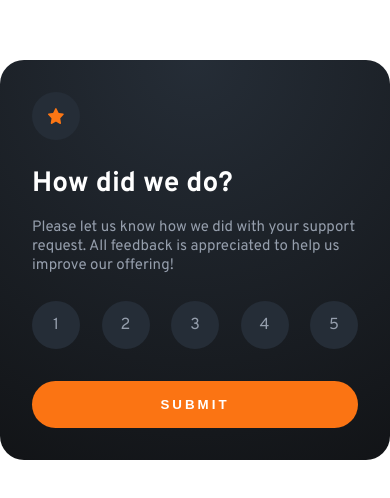
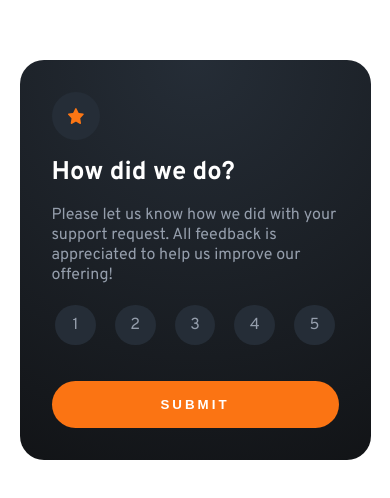
Before and after one commit to Poomcha/frontendmentor-interactiveratingcomponent, a plain HTML site: page index.html in a window 390 px wide. Shown: the part 162-660 px from the top of the page. Drawn offline with nearby package versions, Linux system fonts and the light colour scheme.

Commit message:
responsivness

```diff
--- a/style.css
+++ b/style.css
@@ -34,27 +34,38 @@
   justify-content: space-between;
 }
 
+@media screen and (max-width: 768px) {
+  .box {
+    max-width: 90%;
+    max-height: 90%;
+  }
+  .rating-radio-btn + .rating-label {
+    max-width: 85%;
+    max-height: 85%;
+  }
+}
+
 /* Before Submit */
 .star-ctn {
   background-color: hsl(213, 19%, 18%);
-  width: 3rem;
-  height: 3rem;
+  max-width: 3rem;
+  min-height: 3rem;
   border-radius: 100%;
   display: flex;
 }
 
 .star {
   margin: auto;
-  width: 1rem;
+  max-width: 1rem;
 }
 
 .title {
-  font-size: 28px;
+  font-size: 1.6rem;
 }
 
 .description {
   margin-top: 1rem;
-  font-size: 15px;
+  font-size: 1rem;
   color: hsl(217, 12%, 63%);
 }
 
```
